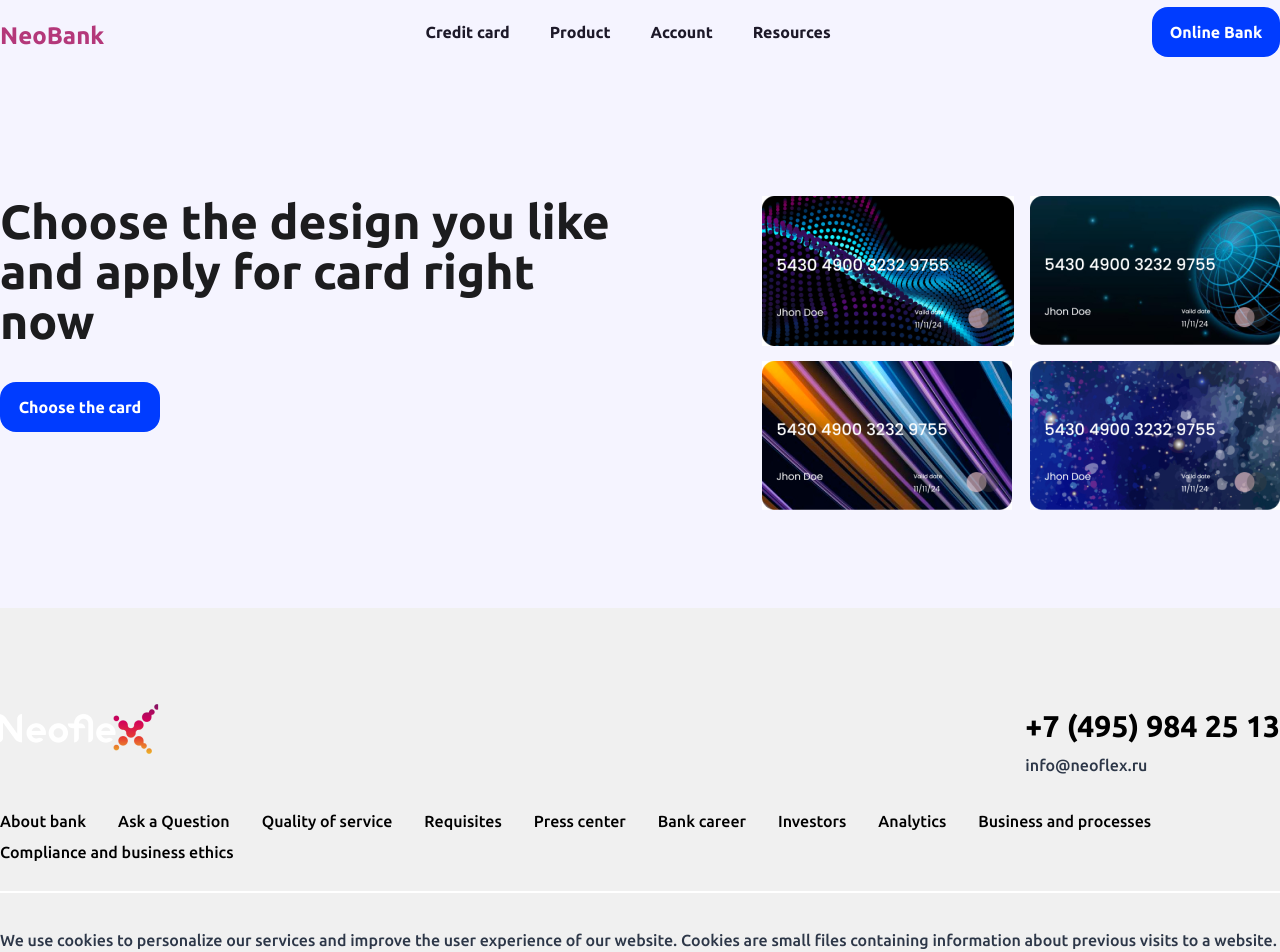
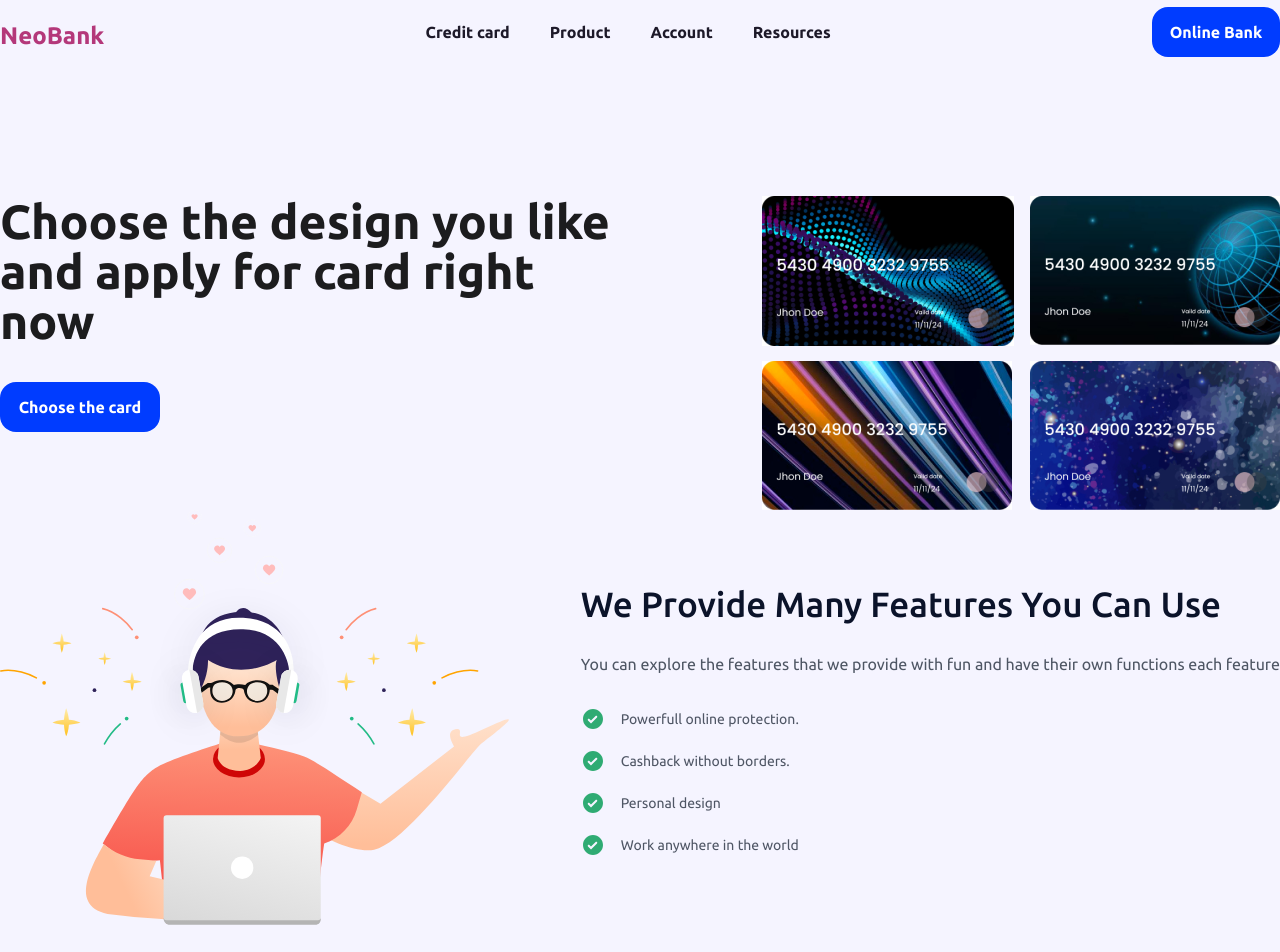
Before and after one commit to DariaSapkina/NeoBank, a React (Vite) app: page / in a window 1280 px wide. Shown: the top 952 px of the page. Built offline with nearby package versions, Linux system fonts and the light colour scheme.

Commit message:
Add feature section to home page

```diff
--- a/index.html
+++ b/index.html
@@ -4,11 +4,10 @@
     <meta charset="UTF-8" />
     <meta name="viewport" content="width=device-width, initial-scale=1.0" />
     <title>NeoBank</title>
-    <link rel="stylesheet" href="./scss/style.css" />
     <link rel="preconnect" href="https://fonts.googleapis.com" />
     <link rel="preconnect" href="https://fonts.gstatic.com" crossorigin />
     <link
-      href="https://fonts.googleapis.com/css2?family=Ubuntu:ital,wght@0,300;0,400;0,500;0,700;1,300;1,400;1,500;1,700&display=swap"
+      href="https://fonts.googleapis.com/css2?family=Rubik:ital,wght@0,300..900;1,300..900&family=Ubuntu:ital,wght@0,300;0,400;0,500;0,700;1,300;1,400;1,500;1,700&display=swap"
       rel="stylesheet"
     />
   </head>
--- a/src/pages/HomePage/HomePage.tsx
+++ b/src/pages/HomePage/HomePage.tsx
@@ -1,10 +1,12 @@
 import "./HomePage.scss";
 import { HeroSection } from "./components/HeroSection/HeroSection";
+import { FeatureSection } from "./components/FeatureSection/FeatureSection";
 
 const HomePage = () => {
   return (
     <div className="homePage">
       <HeroSection />
+      <FeatureSection />
     </div>
   );
 };
--- /dev/null
+++ b/src/pages/HomePage/components/FeatureSection/FeatureSection.scss
@@ -0,0 +1,48 @@
+.featureSection {
+  display: flex;
+  justify-content: space-between;
+  align-items: center;
+  font-family: Rubik;
+
+  &__title {
+    color: #0b132a;
+    font-size: 35px;
+    font-weight: 500;
+    line-height: 50px;
+    margin-bottom: 20px;
+  }
+
+  &__paragraph {
+    color: #4e5664;
+    font-size: 16px;
+    line-height: 30px;
+    margin-bottom: 25px;
+  }
+
+  &__list {
+    list-style: none;
+    padding-left: 40px;
+  }
+
+  &__listItem {
+    color: #4f5665;
+    font-size: 14px;
+    line-height: 30px;
+    position: relative;
+
+    &::before {
+      content: "";
+      background-image: url("/src/assets/listStyleHomePage.svg");
+      position: absolute;
+      width: 24px;
+      height: 24px;
+      left: -40px;
+      transform: translateY(-50%);
+      top: 50%;
+    }
+
+    &:not(:last-child) {
+      margin-bottom: 12px;
+    }
+  }
+}
--- /dev/null
+++ b/src/pages/HomePage/components/FeatureSection/FeatureSection.tsx
@@ -0,0 +1,35 @@
+import "./FeatureSection.scss";
+import illustrationHomePage from "../../../../assets/IllustrationHomePage.svg";
+
+const FeatureSection = () => {
+  return (
+    <section className="featureSection">
+      <div className="featureSection__imgWrapper">
+        <img src={illustrationHomePage} alt="" />
+      </div>
+      <div className="featureSection__content">
+        <h2 className="featureSection__title">
+          We Provide Many Features You Can Use
+        </h2>
+        <p className="featureSection__paragraph">
+          You can explore the features that we provide with fun and have their
+          own functions each feature
+        </p>
+        <ul className="featureSection__list">
+          <li className="featureSection__listItem">
+            Powerfull online protection.
+          </li>
+          <li className="featureSection__listItem">
+            Cashback without borders.
+          </li>
+          <li className="featureSection__listItem">Personal design</li>
+          <li className="featureSection__listItem">
+            Work anywhere in the world
+          </li>
+        </ul>
+      </div>
+    </section>
+  );
+};
+
+export { FeatureSection };
```
Also changed, not shown: src/assets/IllustrationHomePage.svg (added), src/assets/listStyleHomePage.svg (added).
